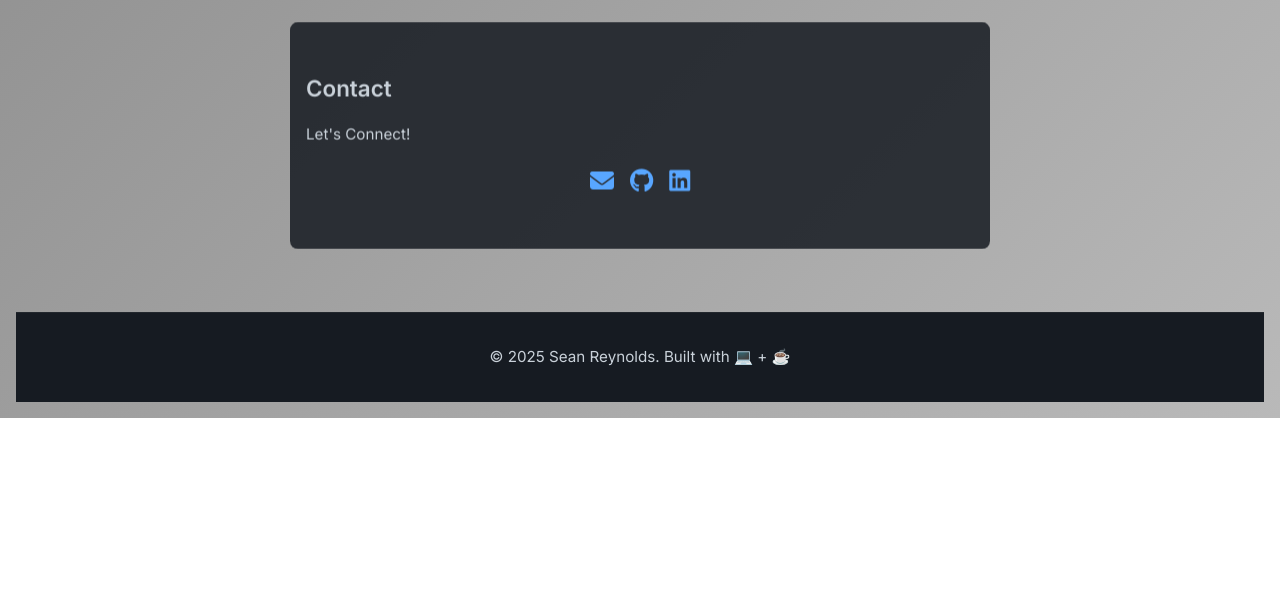
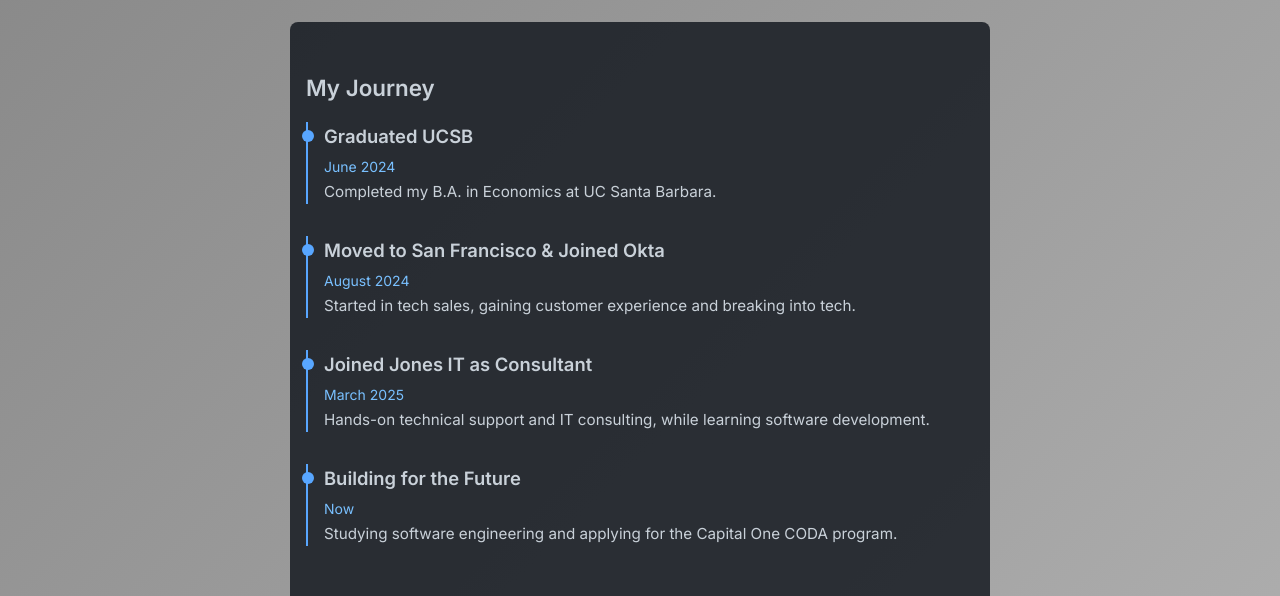
Before and after one commit to seanreyn-dev/seanreyn-dev.github.io, a plain HTML site: page index.html in a window 1280 px wide. Shown: the part 1193-1789 px from the top of the page. Before the commit the page ends 1611 px from the top, so only its background shows below. Drawn offline with Linux system fonts and the light colour scheme.

Commit message:
added timeline section

```diff
--- a/index.css
+++ b/index.css
@@ -143,6 +143,42 @@ section p {
   }
 }
 
+#timeline {
+  padding: 3rem 1rem;
+  max-width: 700px;
+  margin: 0 auto;
+  background-color: rgba(22, 27, 34, 0.85);
+  border-radius: 8px;
+}
+
+.timeline-item {
+  border-left: 2px solid var(--color-accent);
+  padding-left: 1rem;
+  margin-bottom: 2rem;
+  position: relative;
+}
+
+.timeline-item::before {
+  content: '';
+  position: absolute;
+  top: 0.5rem;
+  left: -6px;
+  width: 12px;
+  height: 12px;
+  background-color: var(--color-accent);
+  border-radius: 50%;
+}
+
+.timeline-item h3 {
+  margin-bottom: 0.25rem;
+  font-size: var(--font-size-md);
+}
+
+.timeline-item span {
+  font-size: var(--font-size-sm);
+  color: var(--color-accent-light);
+}
+
 .project-list {
   display: grid;
   grid-template-columns: repeat(auto-fit, minmax(280px, 1fr));
--- a/index.html
+++ b/index.html
@@ -70,6 +70,35 @@
       </ul>
     </section>
 
+    <section id="timeline" class="fade-in">
+  <h2>My Journey</h2>
+
+  <div class="timeline-item">
+    <h3>Graduated UCSB</h3>
+    <span>June 2024</span>
+    <p>Completed my B.A. in Economics at UC Santa Barbara.</p>
+  </div>
+
+  <div class="timeline-item">
+    <h3>Moved to San Francisco & Joined Okta</h3>
+    <span>August 2024</span>
+    <p>Started in tech sales, gaining customer experience and breaking into tech.</p>
+  </div>
+
+  <div class="timeline-item">
+    <h3>Joined Jones IT as Consultant</h3>
+    <span>March 2025</span>
+    <p>Hands-on technical support and IT consulting, while learning software development.</p>
+  </div>
+
+  <div class="timeline-item">
+    <h3>Building for the Future</h3>
+    <span>Now</span>
+    <p>Studying software engineering and applying for the Capital One CODA program.</p>
+  </div>
+</section>
+
+
     <section id="contact" class="fade-in" style="transition-delay: 0.7s; max-width: 700px; padding: 3rem 1rem;">
       <h2>Contact</h2>
       <p>Let's Connect!</p>
```
